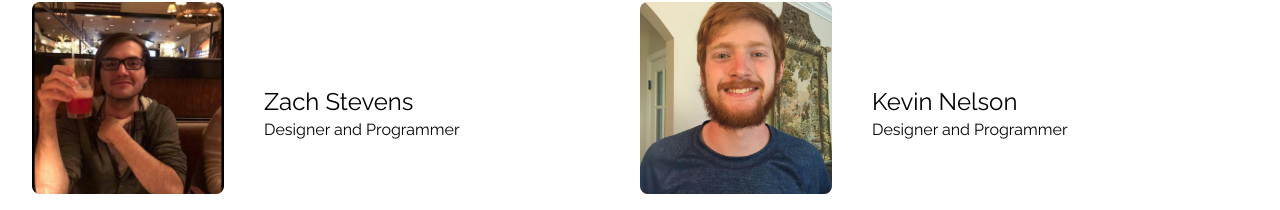
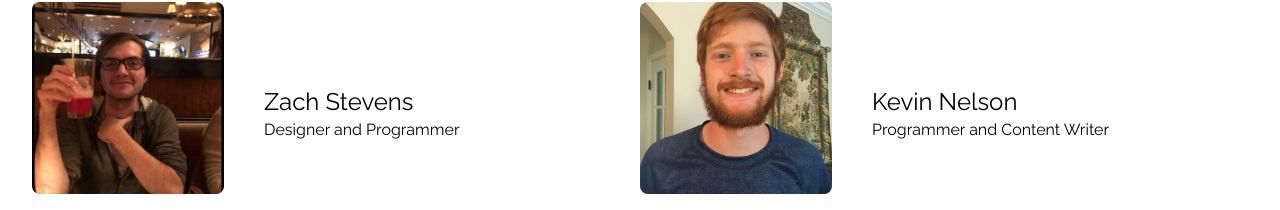
Before and after one commit to Deepp0925/crypto.io, a plain HTML site: page creators.html in a window 1280 px wide. Shown: the part 410-620 px from the top of the page. Drawn offline with nearby package versions, Linux system fonts and the light colour scheme.

Commit message:
Update creators.html

```diff
--- a/creators.html
+++ b/creators.html
@@ -114,7 +114,7 @@
                 <h3 class="text-2xl">Kevin Nelson</h3>
               </div>
               <div>
-                <span>Designer and Programmer</span>
+                <span>Programmer and Content Writer</span>
               </div>
             </div>
           </div>
```
